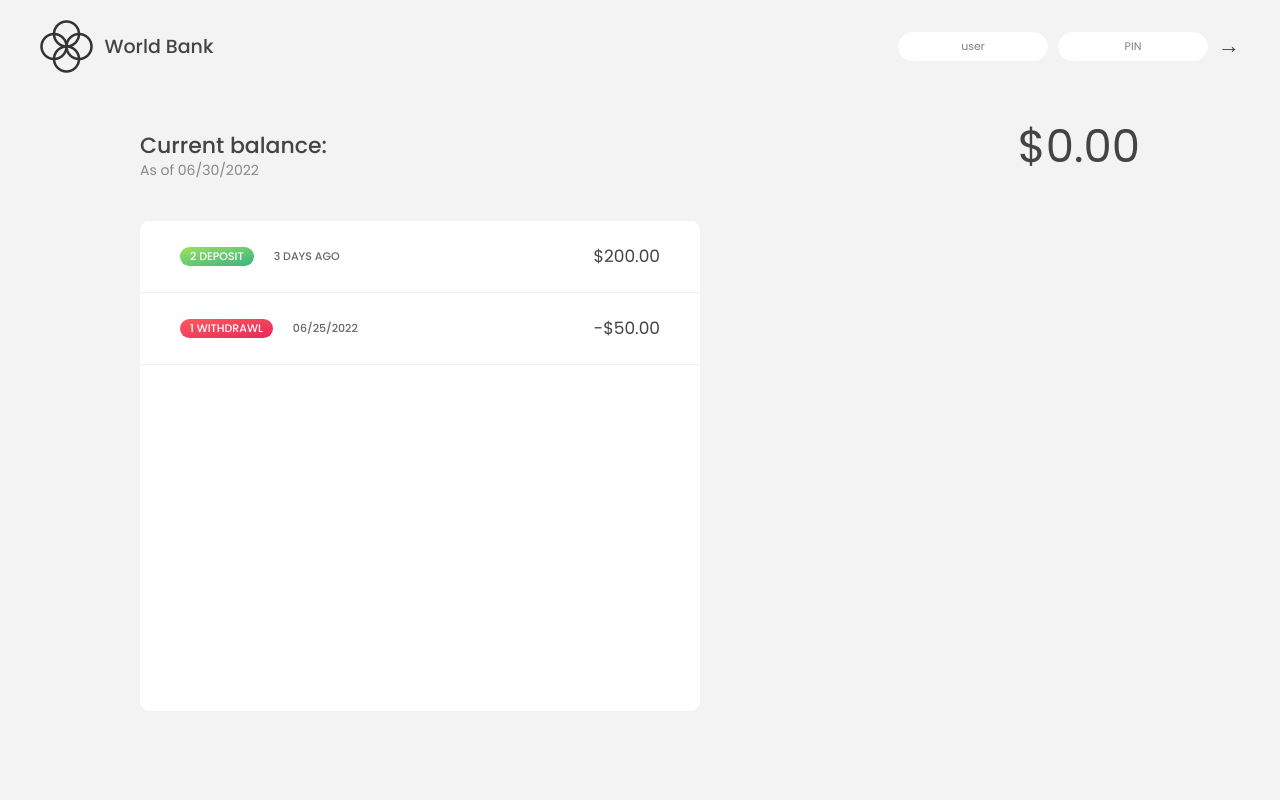
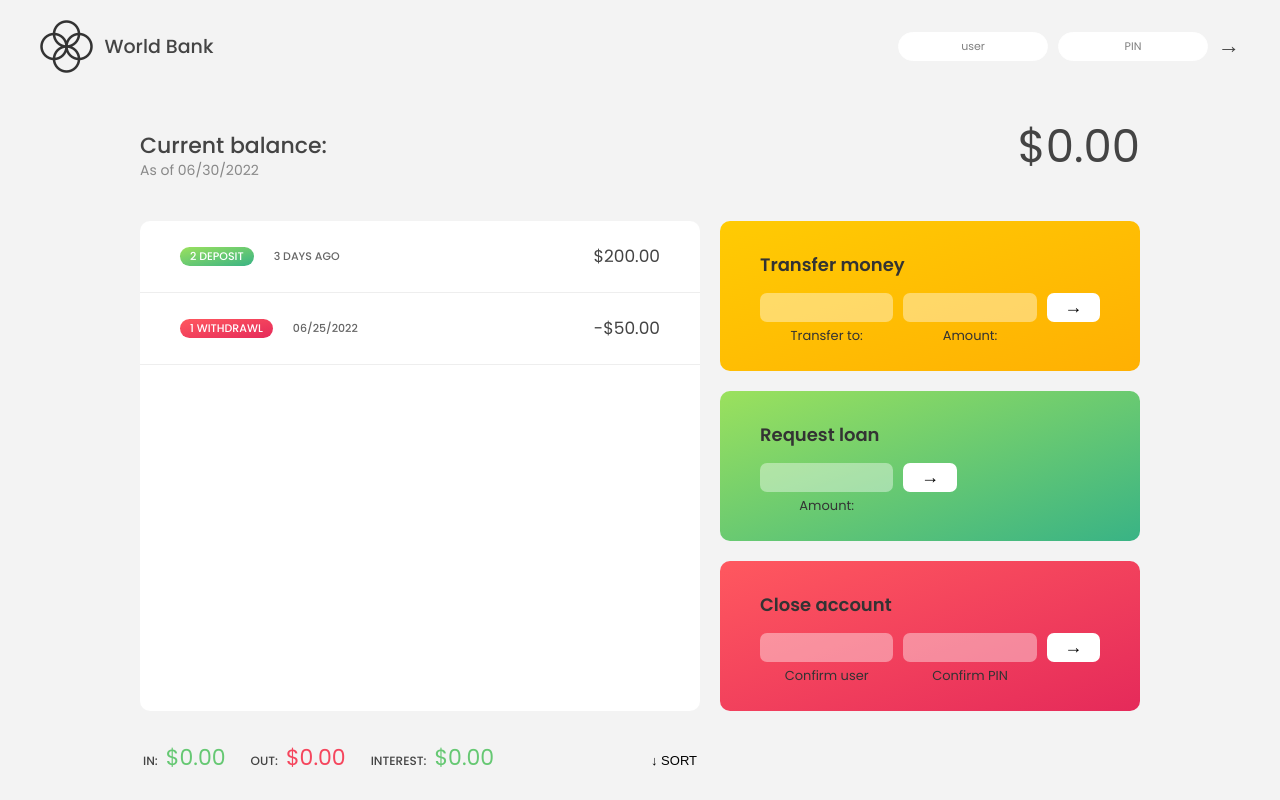
Before and after one commit to jstonedev/global-bank, a plain HTML site: page index.html in a window 1280 px wide. Drawn offline with Linux system fonts and the light colour scheme.

Commit message:
create/style operations & summary

```diff
--- a/index.html
+++ b/index.html
@@ -64,6 +64,55 @@
           <div class="movements__value">-$50.00</div>
         </div>
       </div>
+
+      <!-- SUMMARY  -->
+      <div class="summary">
+        <p class="summary__label">In:</p>
+        <p class="summary__value summary__value--in">$0.00</p>
+        <p class="summary__label">Out:</p>
+        <p class="summary__value summary__value--out">$0.00</p>
+        <p class="summary__label">Interest:</p>
+        <p class="summary__value summary__value--interest">$0.00</p>
+        <button class="btn--sort">&downarrow; SORT</button>
+      </div>
+
+      <!-- OPERATIONS: TRANSFERS  -->
+      <div class="operation operation--transfer">
+        <h2>Transfer money</h2>
+        <form class="form form--transfer">
+          <input type="text" class="form__input form__input--to" />
+          <input type="number" class="form__input form__input--amount" />
+          <button class="form__btn form__btn--transfer">&rarr;</button>
+          <label class="form__label">Transfer to:</label>
+          <label class="form__label">Amount:</label>
+        </form>
+      </div>
+
+      <!-- OPERATION: LOAN  -->
+      <div class="operation operation--loan">
+        <h2>Request loan</h2>
+        <form class="form form--loan">
+          <input type="number" class="form__input form__input--loan-amount" />
+          <button class="form__btn form__btn--loan">&rarr;</button>
+          <label class="form__label form__label--loan">Amount:</label>
+        </form>
+      </div>
+
+      <!-- OPERATION: CLOSE  -->
+      <div class="operation operation--close">
+        <h2>Close account</h2>
+        <form class="form form--close">
+          <input type="text" class="form__input form__input--user" />
+          <input
+            type="password"
+            maxlength="6"
+            class="form__input form__input--pin"
+          />
+          <button class="form__btn form__btn--close">&rarr;</button>
+          <label class="form__label">Confirm user</label>
+          <label class="form__label">Confirm PIN</label>
+        </form>
+      </div>
     </main>
 
     <script src="script.js"></script>
--- a/style.css
+++ b/style.css
@@ -76,7 +76,9 @@ nav {
 }
 
 .login__btn:hover,
-.login__btn:focus {
+.login__btn:focus,
+.btn--sort:hover,
+.btn--sort:focus {
   outline: none;
   color: #9f9f9f;
 }
@@ -163,3 +165,122 @@ nav {
   font-size: 1.7rem;
   margin-left: auto;
 }
+
+/* SUMMARY  */
+.summary {
+  grid-row: 5 / 6;
+  display: flex;
+  align-items: baseline;
+  padding: 0 0.3rem;
+  margin-top: 1rem;
+}
+
+.summary__label {
+  font-size: 1.2rem;
+  font-weight: 500;
+  text-transform: uppercase;
+  margin-right: 0.8rem;
+}
+
+.summary__value {
+  font-size: 2.2rem;
+  margin-right: 2.5rem;
+}
+
+.summary__value--in,
+.summary__value--interest {
+  color: #66c873;
+}
+
+.summary__value--out {
+  color: #f5465d;
+}
+
+.btn--sort {
+  margin-left: auto;
+  border: none;
+  background: none;
+  font-size: 1.3rem;
+  font-weight: 500;
+  cursor: pointer;
+}
+
+/* OPERATIONS  */
+.operation {
+  border-radius: 1rem;
+  padding: 3rem 4rem;
+  color: #333;
+}
+
+.operation--transfer {
+  background-image: linear-gradient(to top left, #ffb003, #ffcb03);
+}
+
+.operation--loan {
+  background-image: linear-gradient(to top left, #39b385, #9be15d);
+}
+
+.operation--close {
+  background-image: linear-gradient(to top left, #e52a5a, #ff585f);
+}
+
+h2 {
+  margin-bottom: 1.5rem;
+  font-size: 1.8rem;
+  font-weight: 600;
+  color: #333;
+}
+
+.form {
+  display: grid;
+  grid-template-columns: 2.5fr 2.5fr 1fr;
+  grid-template-rows: auto auto;
+  gap: 0.4rem 1rem;
+}
+
+/* Exceptions for interest  */
+.form.form--loan {
+  grid-template-columns: 2.5fr 1fr 2.5fr;
+}
+
+.form__label--loan {
+  grid-row: 2;
+}
+/* End exceptions  */
+
+.form__input {
+  width: 100%;
+  border: none;
+  background-color: rgba(255, 255, 255, 0.4);
+  font-family: inherit;
+  font-size: 1.5rem;
+  text-align: center;
+  color: #333;
+  padding: 0.3rem 1rem;
+  border-radius: 0.7rem;
+  transition: all 0.3s;
+}
+
+.form__input:focus {
+  outline: none;
+  background-color: rgba(255, 255, 255, 0.6);
+}
+
+.form__label {
+  font-size: 1.3rem;
+  text-align: center;
+}
+
+.form__btn {
+  border: none;
+  border-radius: 0.7rem;
+  font-size: 1.8rem;
+  background-color: #fff;
+  cursor: pointer;
+  transition: all 0.3s;
+}
+
+.form__btn:focus {
+  outline: none;
+  background-color: rgba(255, 255, 255, 0.8);
+}
```
